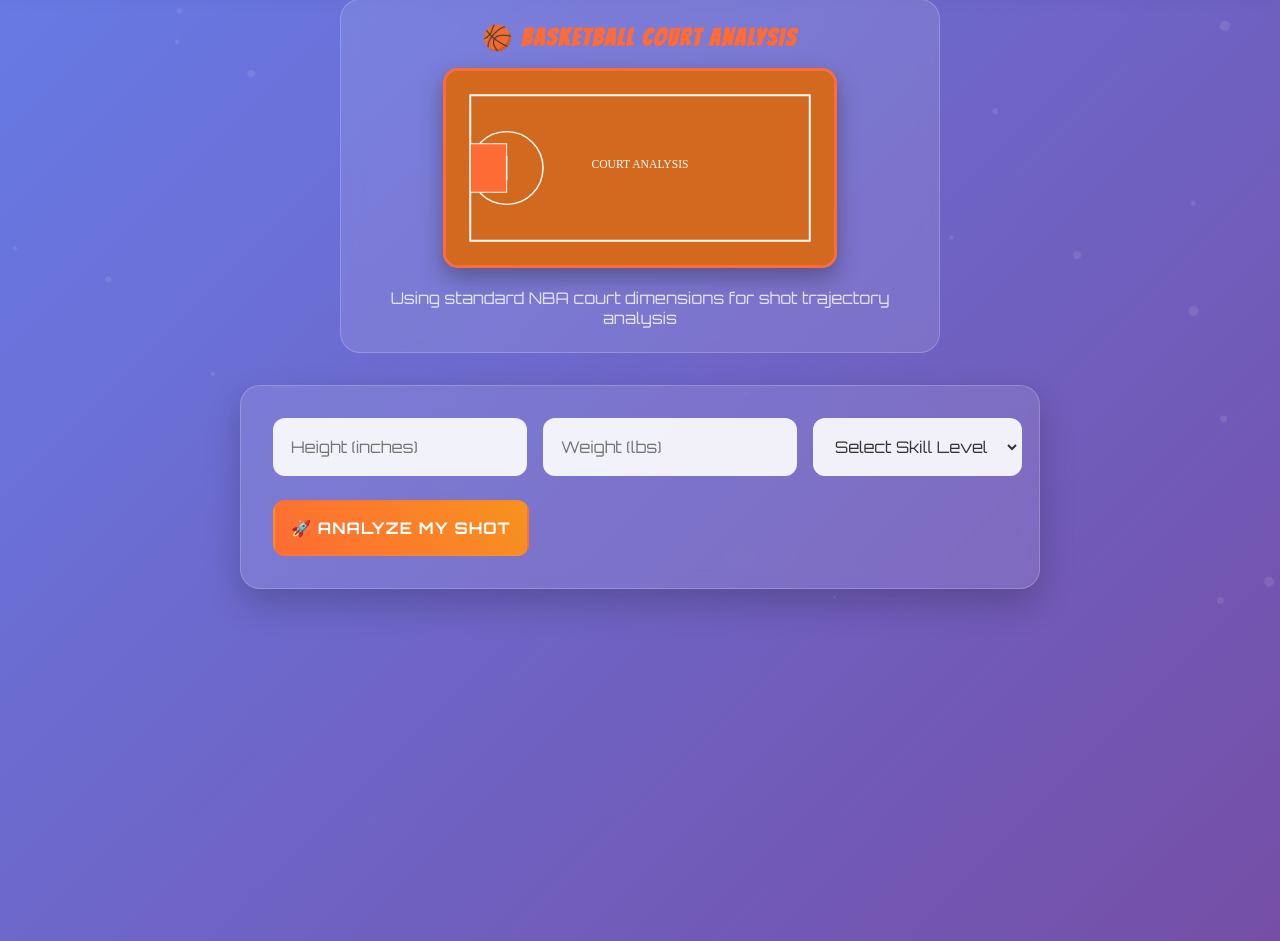
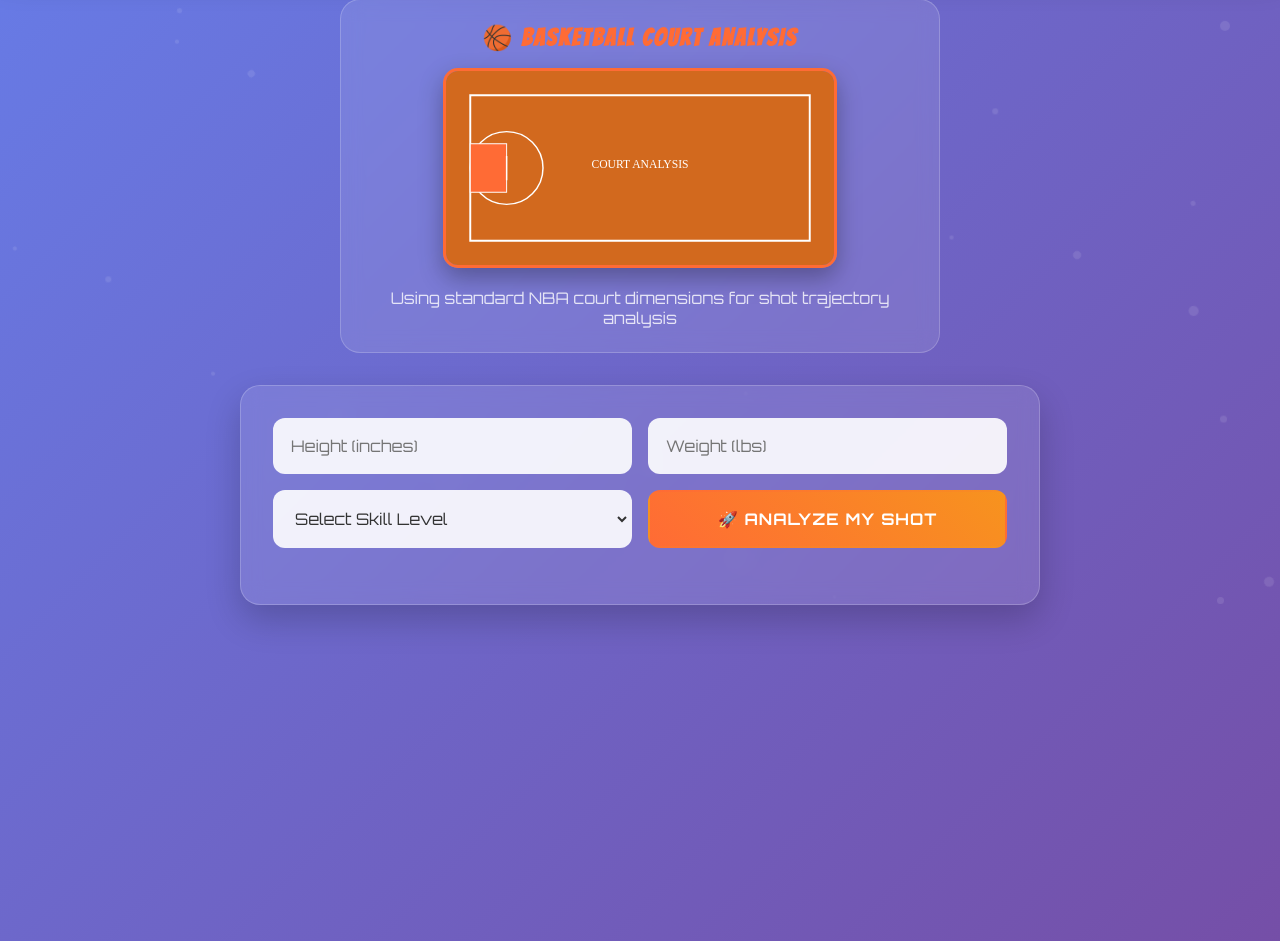
Before and after one commit to MoofireX/BasketShot, a Flask app: page / in a window 1280 px wide. Shown: the part 195-1136 px from the top of the page. Run offline with Flask 3, Linux system fonts and the light colour scheme; data that the repository does not hold is empty.

Commit message:
Update index.html

```diff
--- a/templates/index.html
+++ b/templates/index.html
@@ -96,7 +96,7 @@
 
         .form-grid {
             display: grid;
-            grid-template-columns: repeat(3, 1fr);
+            grid-template-columns: 1fr 1fr;
             gap: 1rem;
             margin-bottom: 1.5rem;
         }
@@ -129,7 +129,6 @@
             letter-spacing: 1px;
             position: relative;
             overflow: hidden;
-            grid-column: span 3;
         }
 
         button::before {
@@ -600,8 +599,8 @@
                     <option value="2">🏃‍♂️ Intermediate</option>
                     <option value="3">🏀 Pro Level</option>
                 </select>
+                <button type="submit">🚀 Analyze My Shot</button>
             </div>
-            <button type="submit">🚀 Analyze My Shot</button>
         </form>
     </div>
 
```
